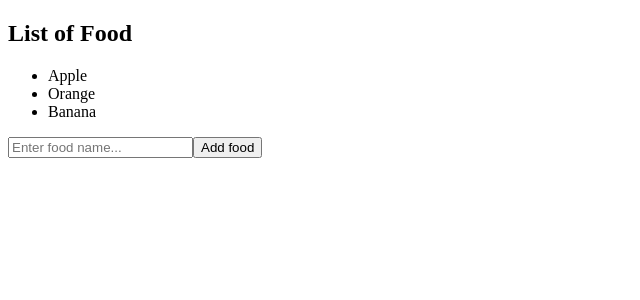
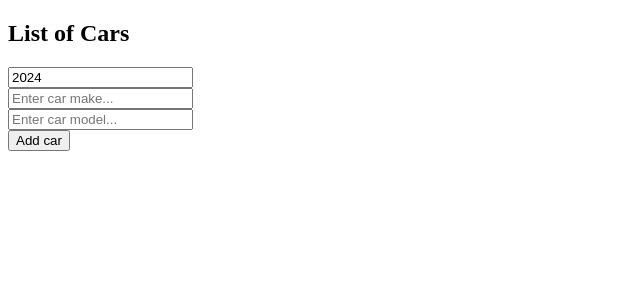
Before and after one commit to MakariiSlupskyi/react-tests, a React (Vite) app: page / in a window 1280 px wide. Shown: the top 300 px of the page, without its empty margins (0-640 px from the left). Built offline with nearby package versions, Linux system fonts and the light colour scheme.

Commit message:
added Cars component

```diff
--- a/src/App.jsx
+++ b/src/App.jsx
@@ -7,10 +7,11 @@
 import ColorPicker from './components/ColorPicker.jsx'
 import Objects from './components/Objects.jsx'
 import Arrays from './components/Arrays.jsx'
+import Cars from './components/Cars.jsx'
 
 function App() {
   return (
-    <Arrays />
+    <Cars />
   );
 }
 
--- /dev/null
+++ b/src/components/Cars.jsx
@@ -0,0 +1,49 @@
+import React, { useState } from 'react';
+
+function Cars() {
+    const [cars, setCars] = useState([]);
+    const [carYear, setCarYear] = useState(new Date().getFullYear());
+    const [carMake, setCarMake] = useState("");
+    const [carModel, setCarModel] = useState("");
+
+    function addCar() {
+        const newCar = {'year': carYear, 'make': carMake, 'model': carModel};
+
+        setCars(c => ([...c, newCar]));
+
+        setCarYear(new Date().getFullYear());
+        setCarMake("");
+        setCarModel("");
+
+    }
+
+    function removeCar(index) {
+        setCars(c => c.filter((_, i) => i !== index));
+    }
+
+    function handleYearChange(event) {
+        setCarYear(event.target.value);
+    }
+
+    function handleMakeChange(event) {
+        setCarMake(event.target.value);
+    }
+
+    function handleModelChange(event) {
+        setCarModel(event.target.value);
+    }
+
+    return (<div>
+        <h2>List of Cars</h2>
+        <ul>
+            {cars.map((car, index) => <li key={index} onClick={() => removeCar(index)}>{car.year} {car.make} {car.model}</li>)}
+        </ul>
+
+        <input type="number" value={carYear} onChange={handleYearChange}/><br/>
+        <input type="text" value={carMake} onChange={handleMakeChange} placeholder='Enter car make...'/><br/>
+        <input type="text" value={carModel} onChange={handleModelChange} placeholder='Enter car model...'/><br/>
+        <button onClick={addCar}>Add car</button>
+    </div>);
+}
+
+export default Cars;
```
